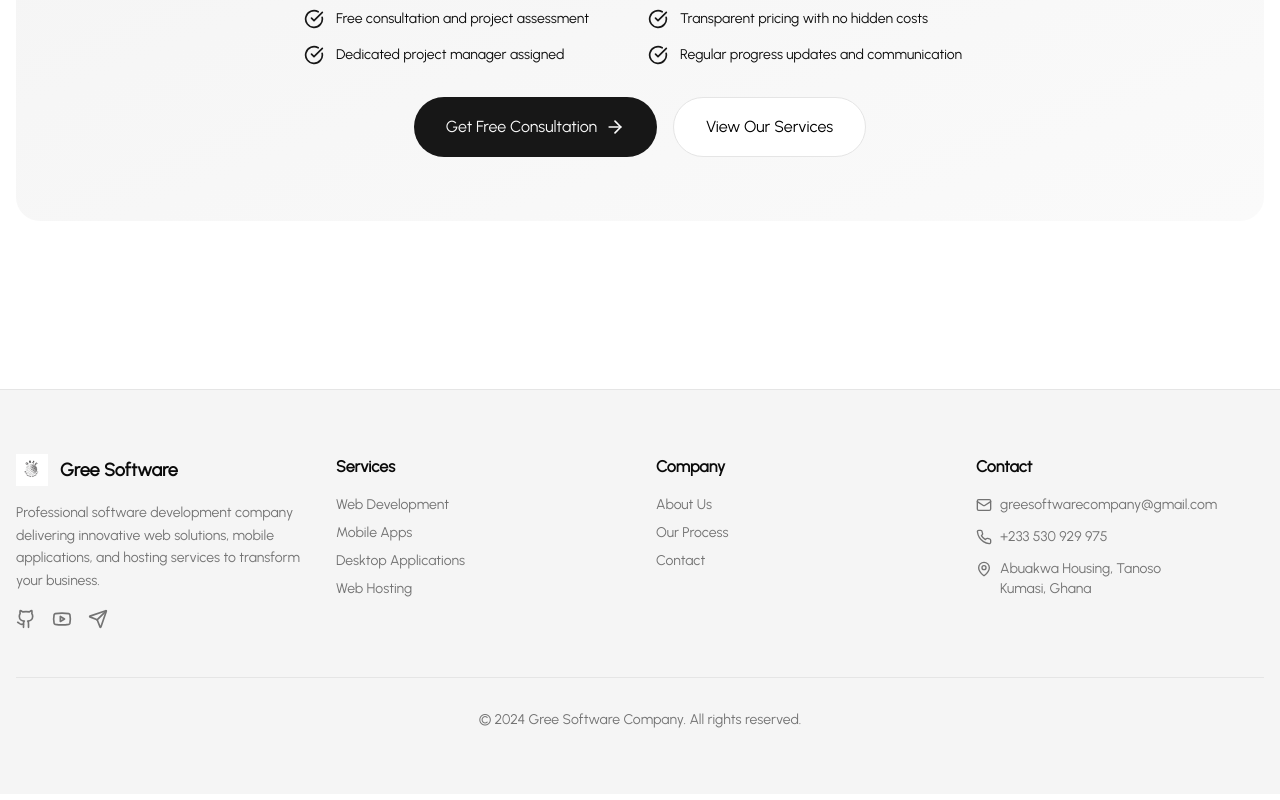
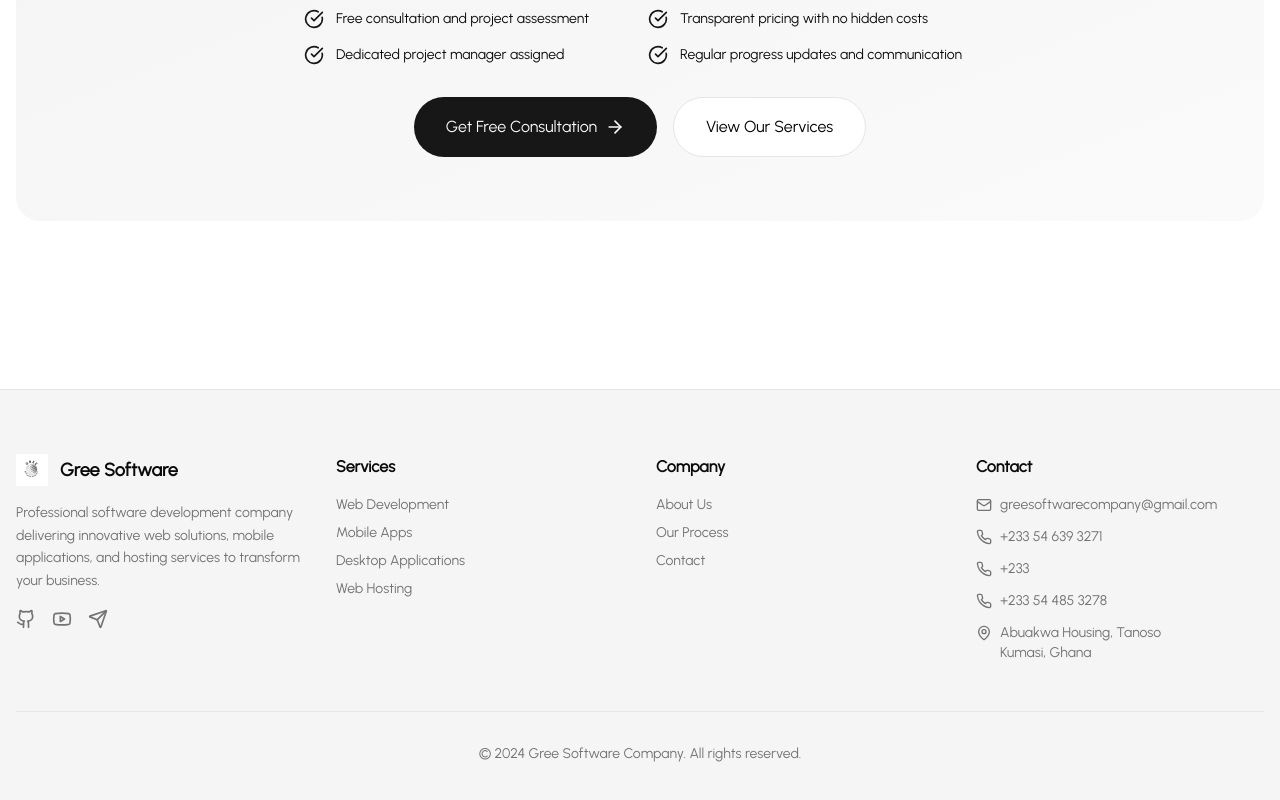
Before and after one commit to Masood-zone/gree-software-company-bio, a Next.js app: page / in a window 1280 px wide. Shown: the part 5292-6092 px from the top of the page. Built offline with nearby package versions, Linux system fonts and the light colour scheme.

Commit message:
Add additional contact phone numbers to footer

```diff
--- a/src/components/layout/footer.tsx
+++ b/src/components/layout/footer.tsx
@@ -147,10 +147,28 @@ export default function Footer() {
               <li className="flex items-center space-x-2">
                 <Phone size={16} className="text-muted-foreground" />
                 <Link
+                  href="tel:+233546393271"
+                  className="text-muted-foreground hover:text-primary transition-colors"
+                >
+                  +233 54 639 3271
+                </Link>
+              </li>
+              <li className="flex items-center space-x-2">
+                <Phone size={16} className="text-muted-foreground" />
+                <Link
                   href="tel:+233530929975"
                   className="text-muted-foreground hover:text-primary transition-colors"
                 >
-                  +233 530 929 975
+                  +233
+                </Link>
+              </li>
+              <li className="flex items-center space-x-2">
+                <Phone size={16} className="text-muted-foreground" />
+                <Link
+                  href="tel:+233544853278"
+                  className="text-muted-foreground hover:text-primary transition-colors"
+                >
+                  +233 54 485 3278
                 </Link>
               </li>
               <li className="flex items-start space-x-2">
```
